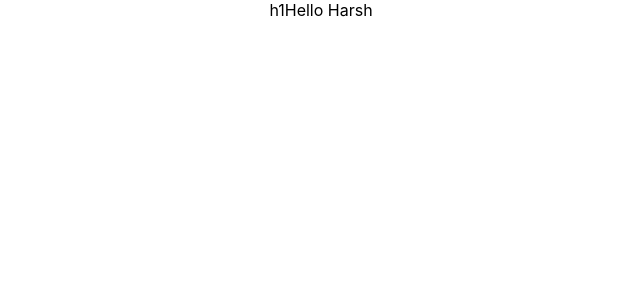
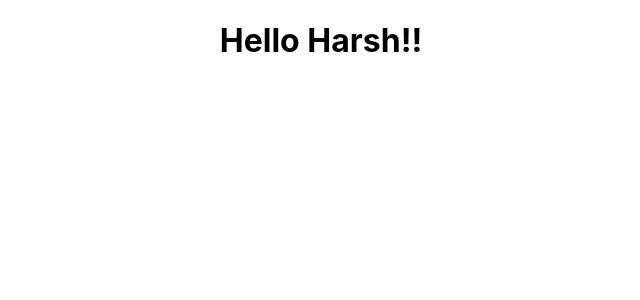
Before and after one commit to Harsh8279/react-practice, a React (Create React App) app: page / in a window 1280 px wide. Shown: the top 300 px of the page, without its empty margins (319-959 px from the left). Built offline with nearby package versions, Linux system fonts and the light colour scheme.

Commit message:
Finally we have an required output without JSX

```diff
--- a/src/components/Hello.js
+++ b/src/components/Hello.js
@@ -7,7 +7,7 @@ const Hello = () => {
     //     </div>
     // )
 
-    return React.createElement('div',null,"h1","Hello Harsh");
+    return React.createElement('div',null,React.createElement("h1",null,"Hello Harsh!!"));
 
 }
 
```
